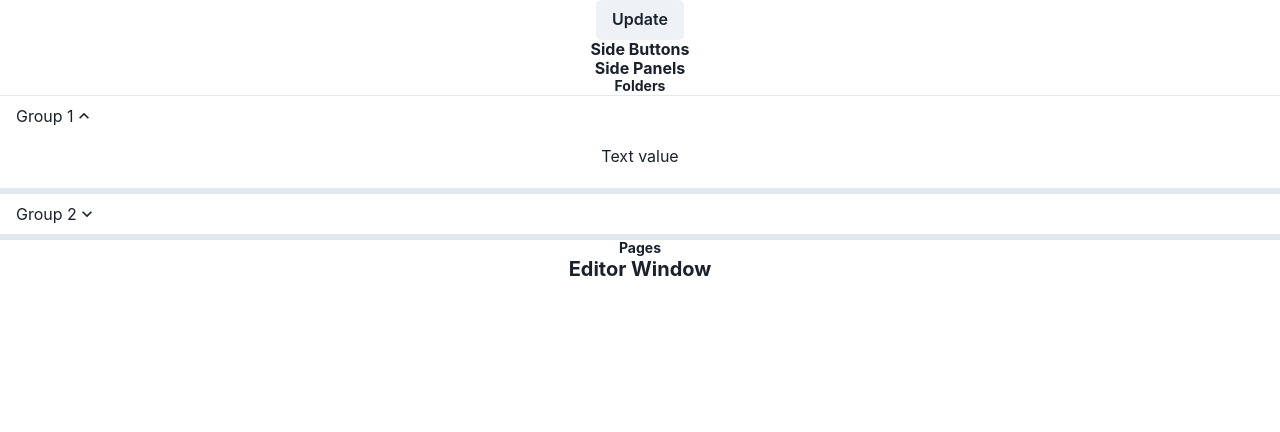
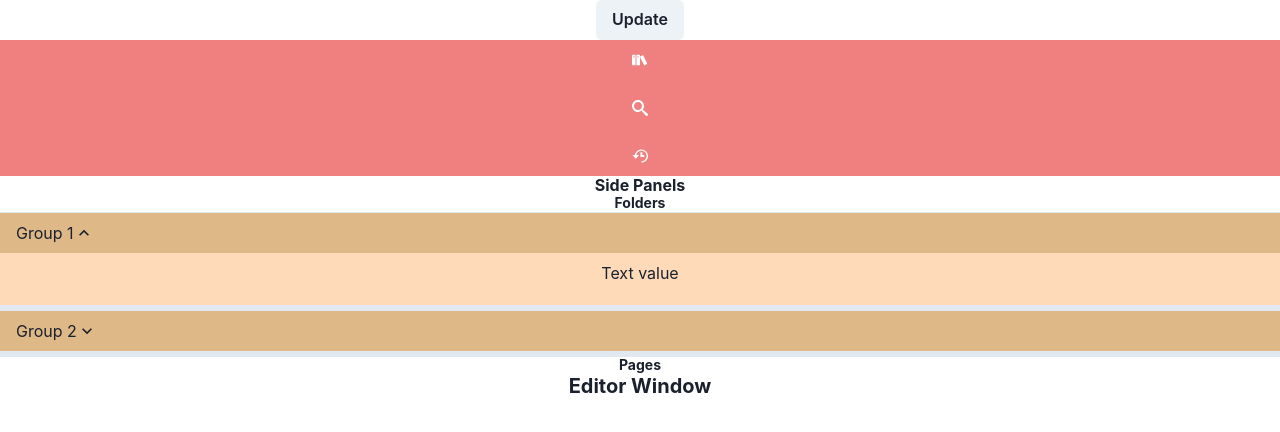
Before and after one commit to suzannecabral/campaign-binder, a React (Create React App) app: page / in a window 1280 px wide. Shown: the top 432 px of the page. Built offline with nearby package versions, Linux system fonts and the light colour scheme.

Commit message:
test layout

```diff
--- a/src/components/MainEditorWindow.js
+++ b/src/components/MainEditorWindow.js
@@ -1,12 +1,15 @@
-import React from 'react'
-import { Heading } from '@chakra-ui/react';
+import { Heading, chakra } from "@chakra-ui/react";
 
-const MainEditorWindow = props => {
-  return (
-    <div>
-      <Heading as="h1" size="md">Editor Window</Heading>
-    </div>
-  );
+import React from "react";
+
+const MainEditorWindow = (props) => {
+	return (
+		<div>
+			<Heading as="h1" size="md">
+				Editor Window
+			</Heading>
+		</div>
+	);
 };
 
 export default MainEditorWindow;
--- a/src/components/SideBarButtons.js
+++ b/src/components/SideBarButtons.js
@@ -1,12 +1,30 @@
-import React from 'react'
-import { Heading } from '@chakra-ui/react';
+import { IconButton, Stack } from "@chakra-ui/react";
+import { ImBooks, ImHistory, ImSearch } from "react-icons/im";
 
-const SideBarButtons = props => {
-  return (
-    <div>
-      <Heading as="h2" size="sm">Side Buttons</Heading>
-    </div>
-  );
+import React from "react";
+
+const SideBarButtons = (props) => {
+	return (
+		<div>
+			<Stack bg="lightcoral">
+				<IconButton
+					aria-label="Show Tabs"
+					icon={<ImBooks />}
+					colorScheme="transparent"
+				/>
+				<IconButton
+					aria-label="Search Notes"
+					icon={<ImSearch />}
+					colorScheme="transparent"
+				/>
+				<IconButton
+					aria-label="Recent Notes"
+					icon={<ImHistory />}
+					colorScheme="transparent"
+				/>
+			</Stack>
+		</div>
+	);
 };
 
 export default SideBarButtons;
--- a/src/components/SidePanelFolders.js
+++ b/src/components/SidePanelFolders.js
@@ -1,13 +1,14 @@
-import React from "react";
-import { Heading } from "@chakra-ui/react";
 import {
 	Accordion,
+	AccordionButton,
+	AccordionIcon,
 	AccordionItem,
-	AccordionButton,
 	AccordionPanel,
+	Heading,
 	Text,
-	AccordionIcon,
 } from "@chakra-ui/react";
+
+import React from "react";
 
 const SidePanelFolders = (props) => {
 	return (
@@ -15,9 +16,9 @@ const SidePanelFolders = (props) => {
 			<Heading as="h3" size="xs">
 				Folders
 			</Heading>
-			<Accordion defaultIndex={[0]} allowMultiple>
+			<Accordion defaultIndex={[0]} allowMultiple bg="peachpuff">
 				<AccordionItem>
-					<AccordionButton>
+					<AccordionButton bg="burlywood">
 						<Text>Group 1 </Text>
 						<AccordionIcon />
 					</AccordionButton>
@@ -29,7 +30,7 @@ const SidePanelFolders = (props) => {
 					<AccordionItem />
 					<AccordionItem />
 				</AccordionItem>
-				<AccordionItem>
+				<AccordionItem bg="burlywood">
 					<AccordionButton>
 						<Text>Group 2</Text>
 						<AccordionIcon />
```
Also changed, not shown: src/components/SidePanelPages.js (+10 -8 lines).
